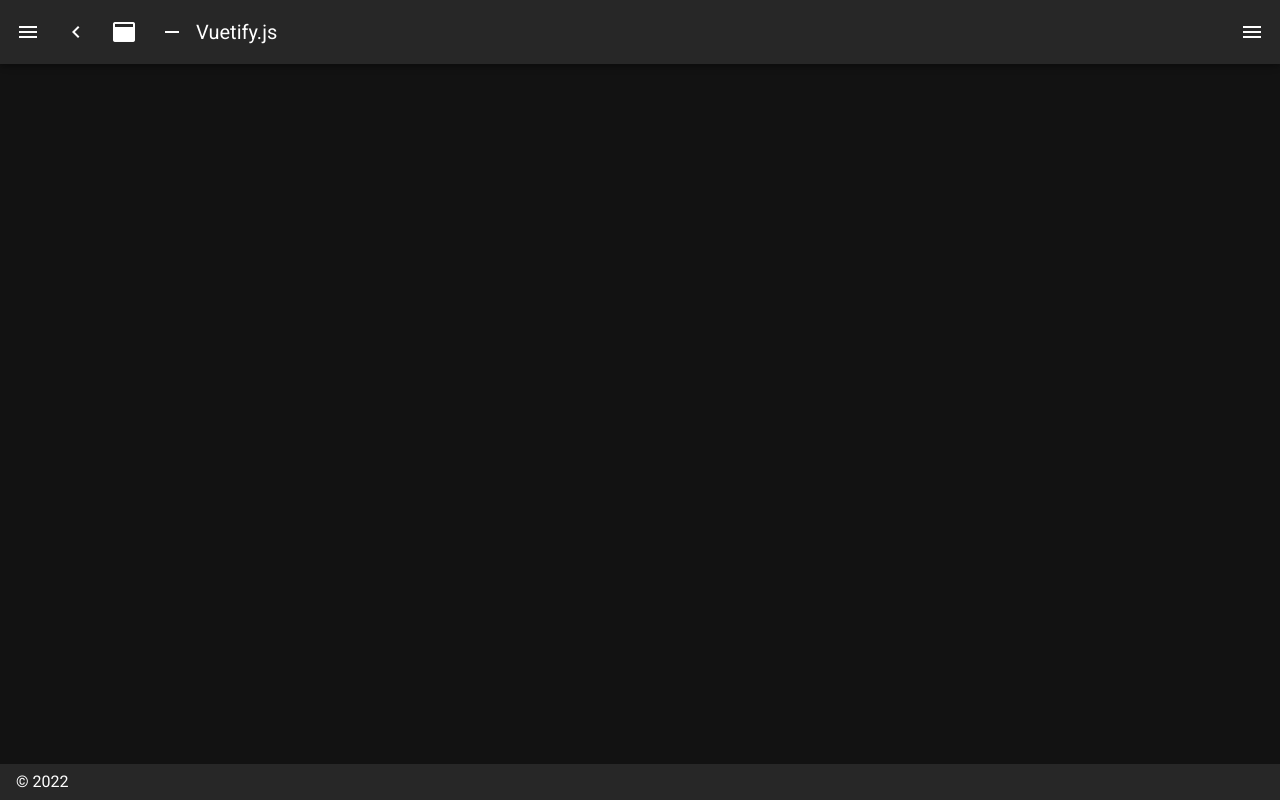
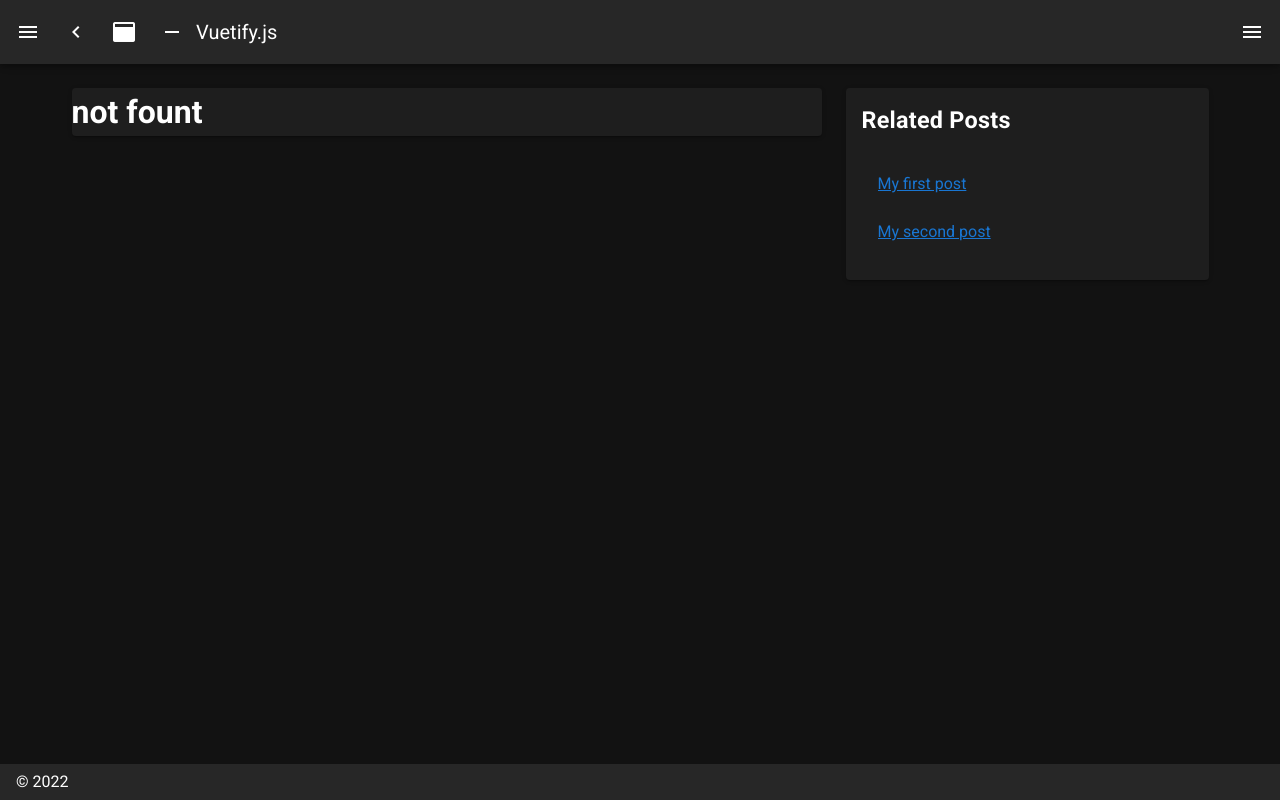
Before and after one commit to youssefchlendi/firstNuxtProject, a Nuxt app: page /posts/1 in a window 1280 px wide. Before the commit this address had no page. Built offline with nearby package versions, Linux system fonts and the light colour scheme.

Commit message:
add vuex store and posts page

```diff
--- a/pages/index.vue
+++ b/pages/index.vue
@@ -10,41 +10,50 @@
           Welcome to the Vuetify + Nuxt.js template
         </v-card-title>
         <v-card-text>
-          <p>Vuetify is a progressive Material Design component framework for Vue.js. It was designed to empower developers to create amazing applications.</p>
           <p>
-            For more information on Vuetify, check out the <a
+            Vuetify is a progressive Material Design component framework for
+            Vue.js. It was designed to empower developers to create amazing
+            applications.
+          </p>
+          <p>
+            For more information on Vuetify, check out the
+            <a
               href="https://vuetifyjs.com"
               target="_blank"
               rel="noopener noreferrer"
             >
-              documentation
-            </a>.
+              documentation </a
+            >.
           </p>
           <p>
-            If you have questions, please join the official <a
+            If you have questions, please join the official
+            <a
               href="https://chat.vuetifyjs.com/"
               target="_blank"
               rel="noopener noreferrer"
               title="chat"
             >
-              discord
-            </a>.
+              discord </a>.
           </p>
           <p>
-            Find a bug? Report it on the github <a
+            Find a bug? Report it on the github
+            <a
               href="https://github.com/vuetifyjs/vuetify/issues"
               target="_blank"
               rel="noopener noreferrer"
               title="contribute"
             >
-              issue board
-            </a>.
+              issue board </a
+            >.
           </p>
-          <p>Thank you for developing with Vuetify and I look forward to bringing more exciting features in the future.</p>
+          <p>
+            Thank you for developing with Vuetify and I look forward to bringing
+            more exciting features in the future.
+          </p>
           <div class="text-xs-right">
             <em><small>&mdash; John Leider</small></em>
           </div>
-          <hr class="my-3">
+          <hr class="my-3" />
           <a
             href="https://nuxtjs.org/"
             target="_blank"
@@ -52,7 +61,7 @@
           >
             Nuxt Documentation
           </a>
-          <br>
+          <br />
           <a
             href="https://github.com/nuxt/nuxt.js"
             target="_blank"
@@ -60,14 +69,21 @@
           >
             Nuxt GitHub
           </a>
+          <v-list>
+            <v-list-item v-for="post in $store.state.posts.posts" :key="post.id">
+              <v-list-item-content>
+                <v-list-item-title>
+                  <router-link :to="{ name: 'posts-id', params: { id: post.id } }">
+                    {{ post.title }}
+                  </router-link>
+                </v-list-item-title>
+              </v-list-item-content>
+            </v-list-item>
+          </v-list>
         </v-card-text>
         <v-card-actions>
           <v-spacer />
-          <v-btn
-            color="primary"
-            nuxt
-            to="/inspire"
-          >
+          <v-btn color="primary" nuxt to="/inspire">
             Continue
           </v-btn>
         </v-card-actions>
--- /dev/null
+++ b/pages/posts/_id.vue
@@ -0,0 +1,53 @@
+<template>
+  <v-container>
+    <v-row justify="center">
+      <v-col cols="12" md="8">
+        <v-card>
+          <h1 v-if="post">{{ post.title }}</h1>
+          <p v-if="post">
+            {{ post.body }}
+          </p>
+          <h1 v-else>not fount</h1>
+        </v-card>
+      </v-col>
+      <v-col>
+        <v-card>
+          <v-card-title>
+            <h3>Related Posts</h3>
+          </v-card-title>
+          <v-card-text>
+            <v-list>
+              <v-list-item v-for="p in relatedPosts" :key="p.id">
+                <v-list-item-content>
+                  <v-list-item-title>
+                    <router-link :to="{ name: 'posts-id', params: { id: p.id } }">
+                      {{ p.title }}
+                    </router-link>
+                  </v-list-item-title>
+                </v-list-item-content>
+              </v-list-item>
+            </v-list>
+          </v-card-text>
+        </v-card>
+      </v-col>
+    </v-row>
+  </v-container>
+</template>
+
+<script>
+export default {
+  data () {
+    return {
+      id: this.$route.params.id ?? 1
+    }
+  },
+  computed: {
+    post () {
+      return this.$store.state.posts.posts.find(post => post.id === this.id)
+    },
+    relatedPosts () {
+      return this.$store.state.posts.posts.filter(post => post.id !== this.id)
+    }
+  }
+}
+</script>
--- /dev/null
+++ b/store/posts.js
@@ -0,0 +1,14 @@
+export const state = () => ({
+  posts: [
+    {
+      id: 1,
+      title: 'My first post',
+      body: 'This is my first post'
+    },
+    {
+      id: 2,
+      title: 'My second post',
+      body: 'This is my second post'
+    }
+  ]
+})
```
Also changed, not shown: store/index.js (added).
